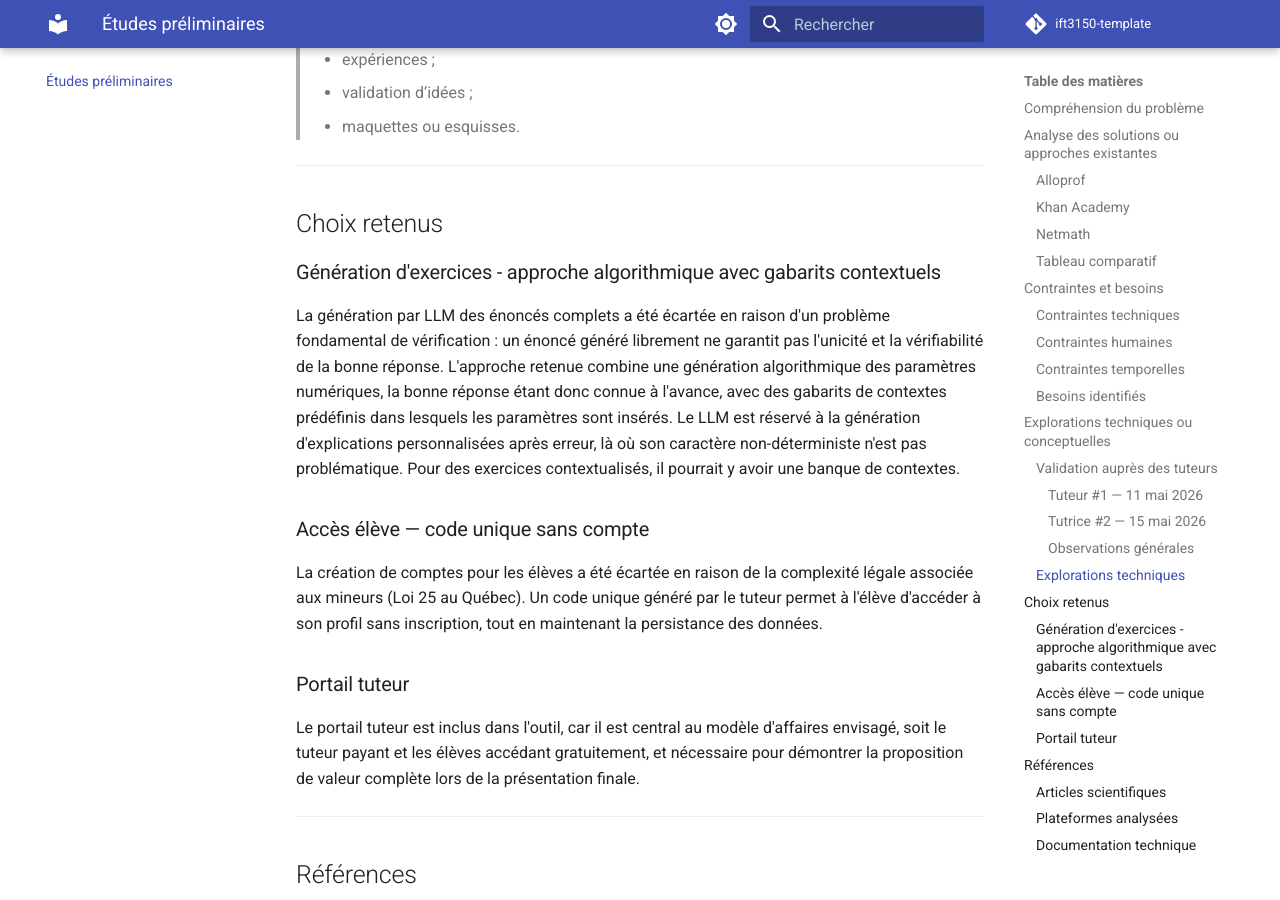
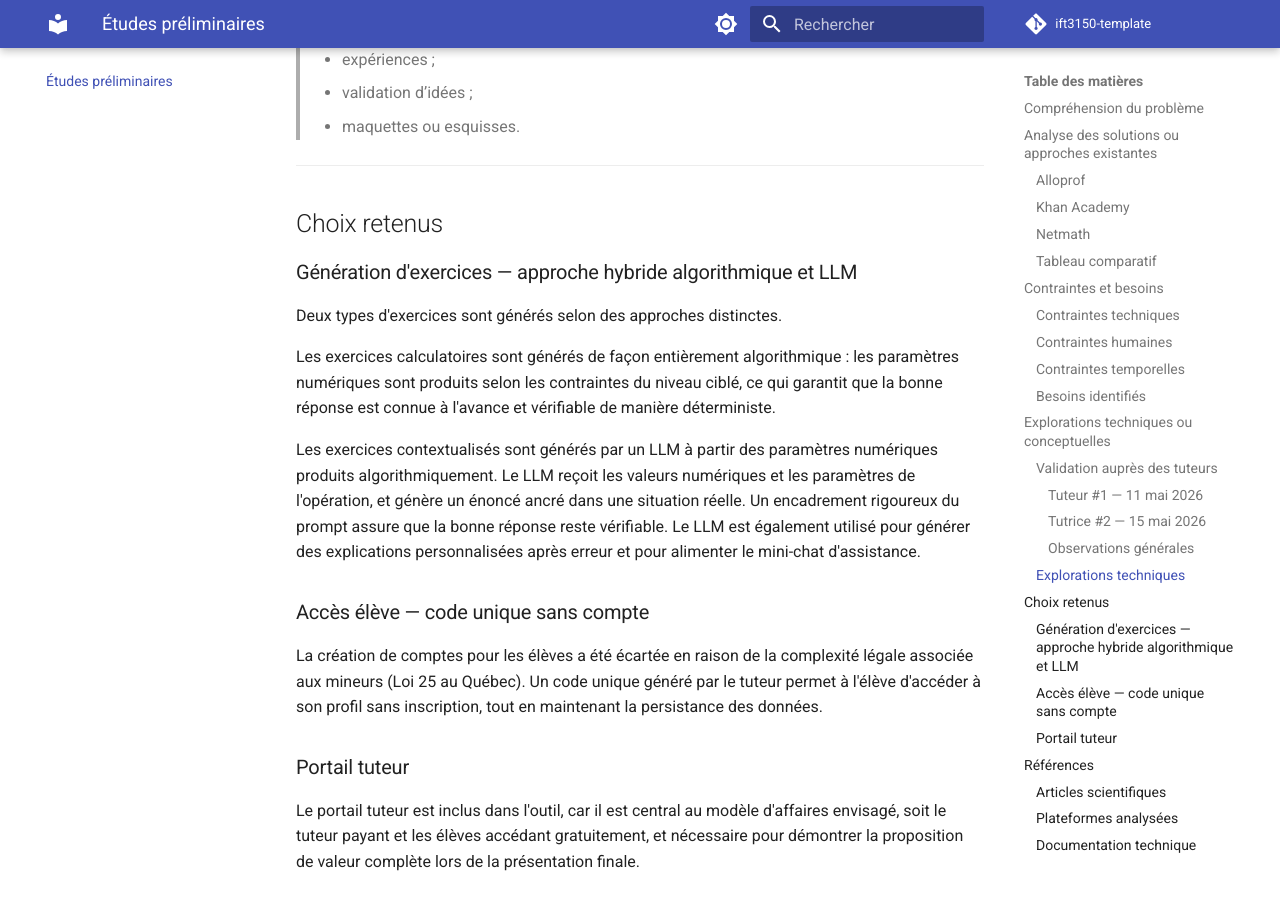
Before and after one commit to IsabelleGuillard/Projet-IFT3150, an MkDocs documentation site: the page built from docs/analyse.md, in a window 1280 px wide and 900 px high, scrolled down 5718 px. Built offline with MkDocs 1.6.1 and Material for MkDocs 9.7.7, drawn with Linux system fonts in a browser that asks for light colours; comment, search, counter and statistics services are not loaded.

Commit message:
Update analyse.md

```diff
--- a/docs/analyse.md
+++ b/docs/analyse.md
@@ -143,10 +143,13 @@ comme concept difficile chez les deux tuteurs, ce qui confirme la pertinence du
 ## Choix retenus
 
 
-### Génération d'exercices - approche algorithmique avec gabarits contextuels
+### Génération d'exercices — approche hybride algorithmique et LLM
 
-La génération par LLM des énoncés complets a été écartée en raison d'un problème fondamental de vérification : un énoncé généré
-librement ne garantit pas l'unicité et la vérifiabilité de la bonne réponse. L'approche retenue combine une génération algorithmique des paramètres numériques, la bonne réponse étant donc connue à l'avance, avec des gabarits de contextes prédéfinis dans lesquels les paramètres sont insérés. Le LLM est réservé à la génération d'explications personnalisées après erreur, là où son caractère non-déterministe n'est pas problématique. Pour des exercices contextualisés, il pourrait y avoir une banque de contextes.
+Deux types d'exercices sont générés selon des approches distinctes.
+
+Les exercices calculatoires sont générés de façon entièrement algorithmique : les paramètres numériques sont produits selon les contraintes du niveau ciblé, ce qui garantit que la bonne réponse est connue à l'avance et vérifiable de manière déterministe.
+
+Les exercices contextualisés sont générés par un LLM à partir des paramètres numériques produits algorithmiquement. Le LLM reçoit les valeurs numériques et les paramètres de l'opération, et génère un énoncé ancré dans une situation réelle. Un encadrement rigoureux du prompt assure que la bonne réponse reste vérifiable. Le LLM est également utilisé pour générer des explications personnalisées après erreur et pour alimenter le mini-chat d'assistance.
 
 ### Accès élève — code unique sans compte
 
```
